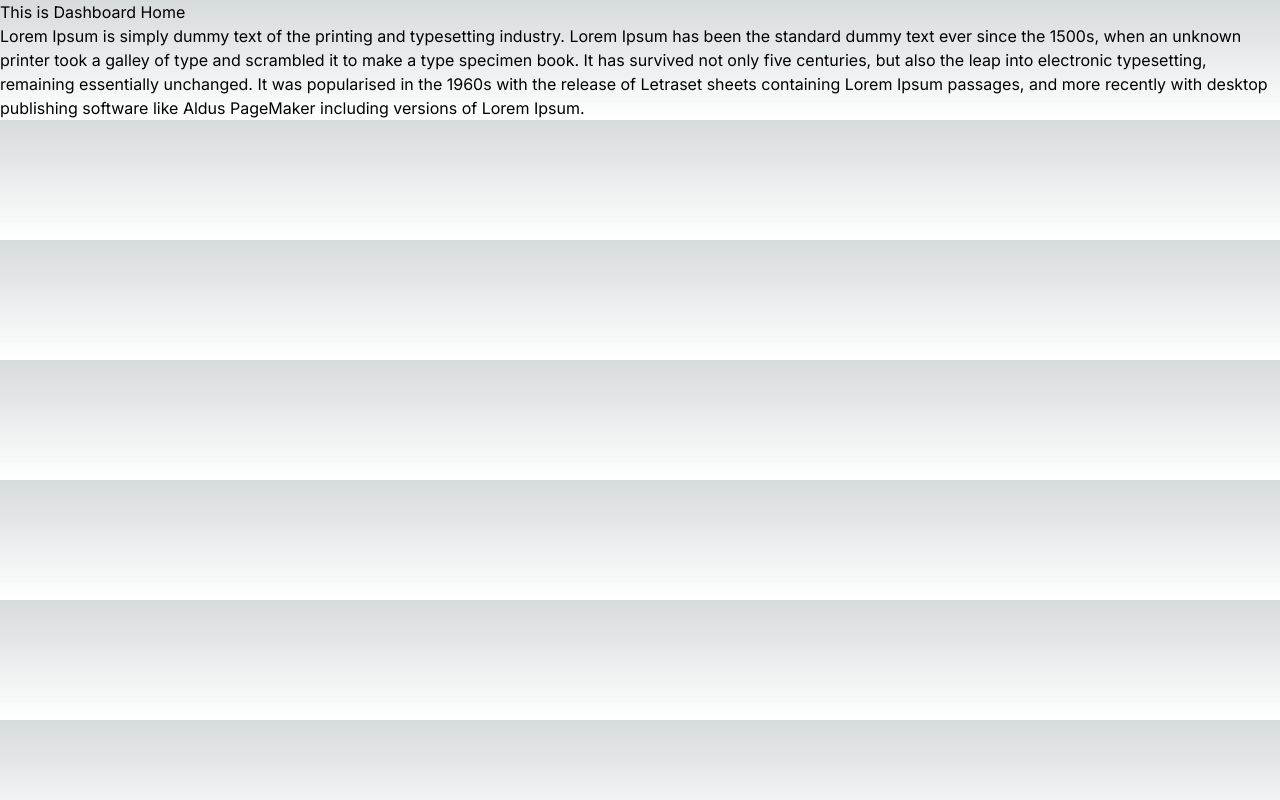
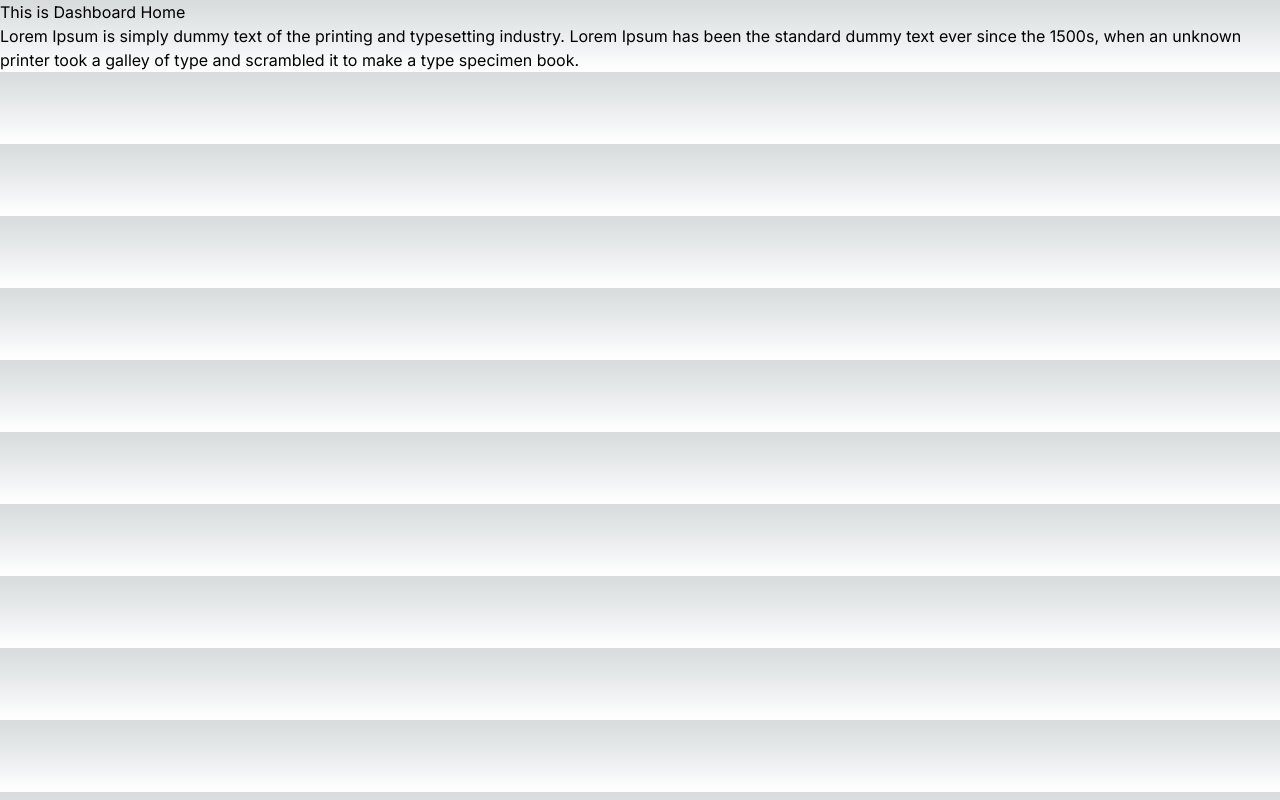
Before and after one commit to prantosheikh/conutries, a Next.js app: page /dashboard in a window 1280 px wide. Built offline with nearby package versions, Linux system fonts and the light colour scheme.

Commit message:
remove some lorem text

```diff
--- a/src/app/dashboard/page.js
+++ b/src/app/dashboard/page.js
@@ -3,7 +3,7 @@
     return (
         <div>
             <h1> This is Dashboard Home</h1>
-            <p> Lorem Ipsum is simply dummy text of the printing and typesetting industry. Lorem Ipsum has been the standard dummy text ever since the 1500s, when an unknown printer took a galley of type and scrambled it to make a type specimen book. It has survived not only five centuries, but also the leap into electronic typesetting, remaining essentially unchanged. It was popularised in the 1960s with the release of Letraset sheets containing Lorem Ipsum passages, and more recently with desktop publishing software like Aldus PageMaker including versions of Lorem Ipsum.
+            <p> Lorem Ipsum is simply dummy text of the printing and typesetting industry. Lorem Ipsum has been the standard dummy text ever since the 1500s, when an unknown printer took a galley of type and scrambled it to make a type specimen book.
 
 </p>
         </div>
```
